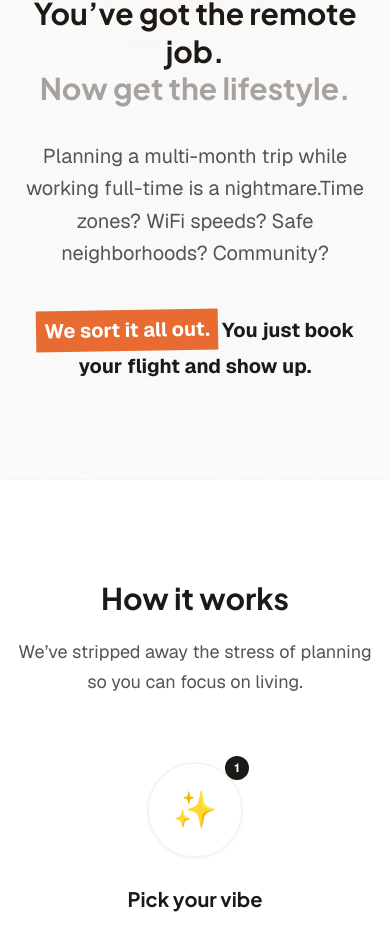
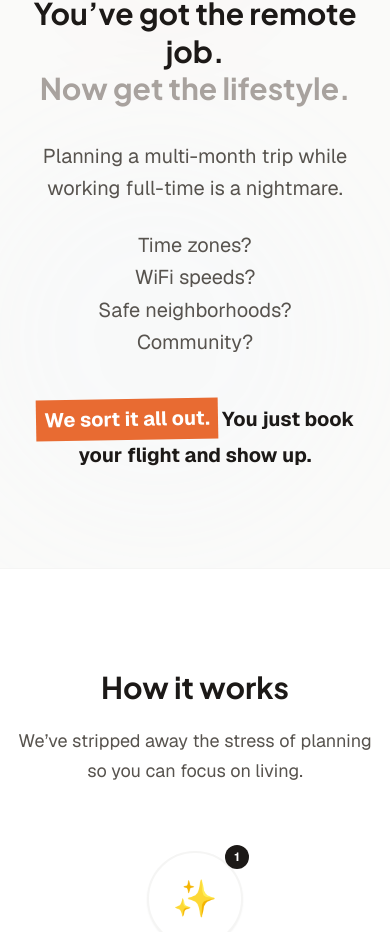
Before and after one commit to Baby-Ty/southbound, a Next.js app: page / in a window 390 px wide. Shown: the part 1083-2015 px from the top of the page. Built offline with nearby package versions, Linux system fonts and the light colour scheme; no server answers.

Commit message:
Format intro text to display questions on separate lines on mobile

```diff
--- a/src/components/sections/IntroSection.tsx
+++ b/src/components/sections/IntroSection.tsx
@@ -39,8 +39,12 @@ const IntroSection = () => {
           </h2>
           <p className="text-xl text-stone-600 leading-relaxed mb-10 max-w-2xl mx-auto">
             Planning a multi-month trip while working full-time is a nightmare.
+            <span className="block h-6 md:hidden"></span>
             <br className="hidden md:block" />
-            Time zones? WiFi speeds? Safe neighborhoods? Community?
+            <span className="block md:inline">Time zones?</span>
+            <span className="block md:inline md:ml-2">WiFi speeds?</span>
+            <span className="block md:inline md:ml-2">Safe neighborhoods?</span>
+            <span className="block md:inline md:ml-2">Community?</span>
           </p>
           <p className="text-xl text-stone-900 font-bold leading-relaxed">
             <span className="bg-[#E86B32] text-white px-2 py-1 -rotate-1 inline-block">We sort it all out.</span> You just book your flight and show up.
```
